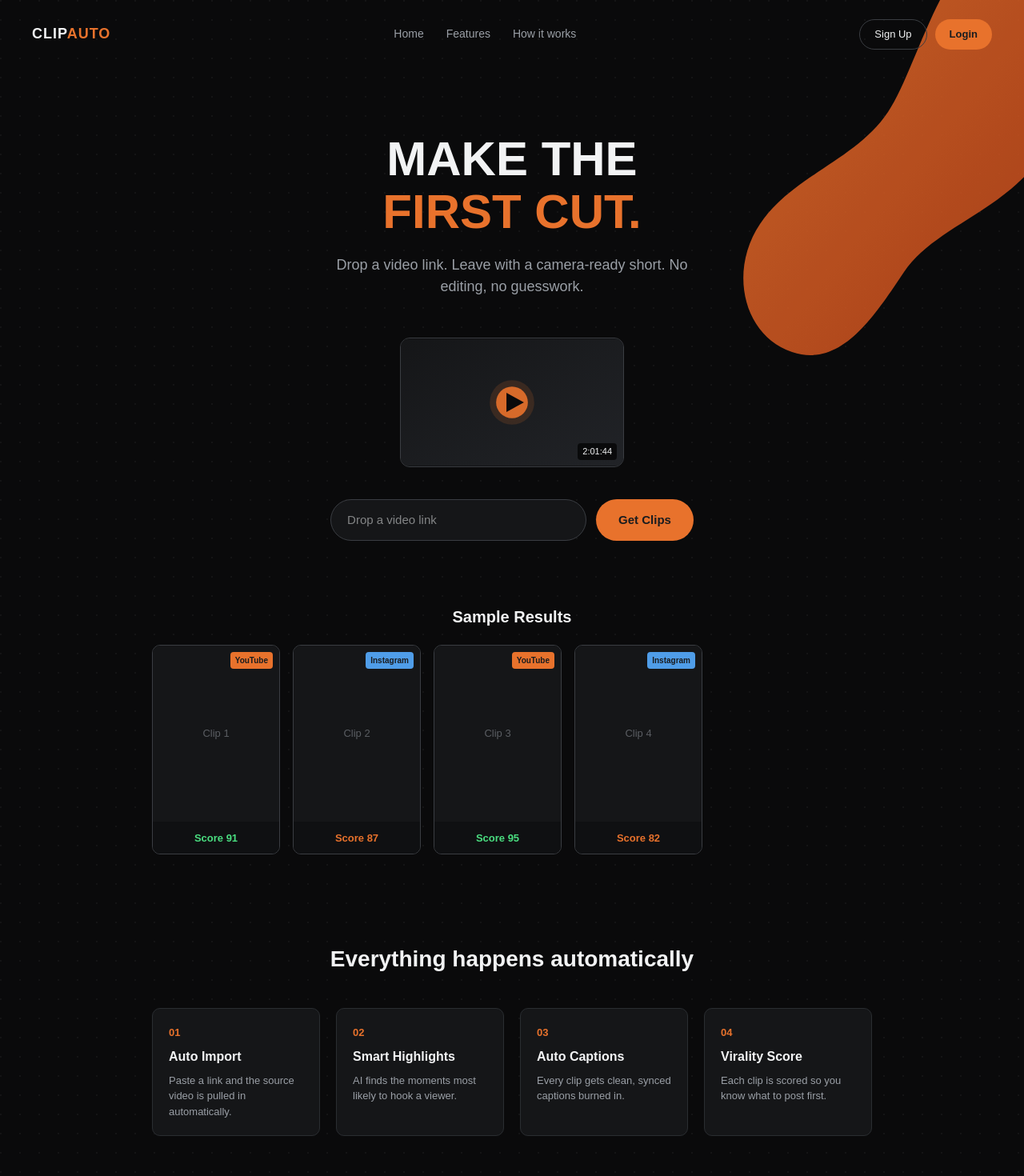
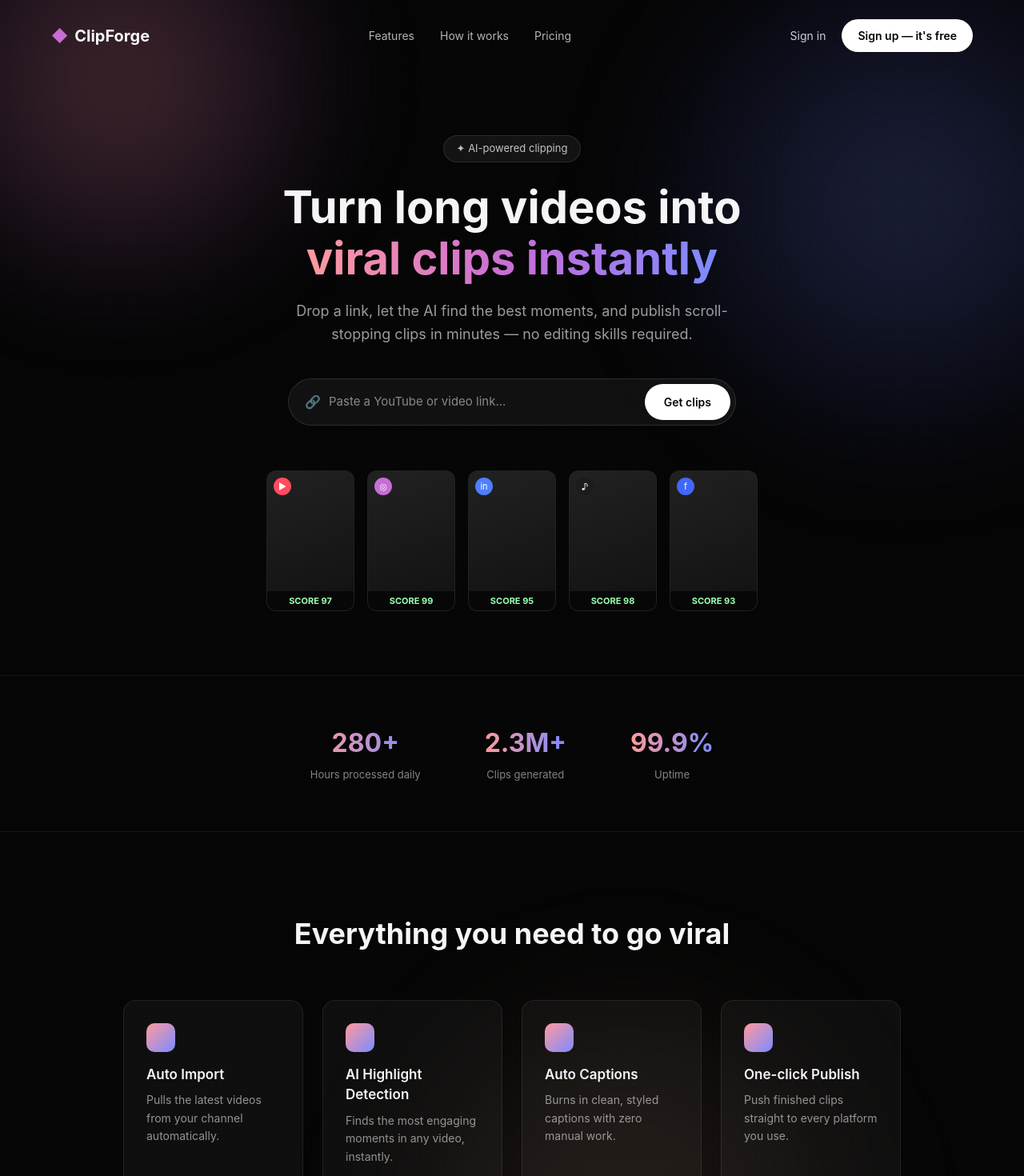
Before and after one commit to epicadi7/Clip-Auto, a Next.js app: page / in a window 1280 px wide. Shown: the top 1470 px of the page at 80% size. Built offline with nearby package versions, Linux system fonts and the light colour scheme.

Commit message:
Update page.js

```diff
--- a/app/page.js
+++ b/app/page.js
@@ -1,322 +1,392 @@
+"use client";
+
+import { useState } from "react";
+
 export default function Home() {
-  const sampleClips = [
-    { title: 'Clip 1', platform: 'YouTube', score: 91, color: '#e8722c' },
-    { title: 'Clip 2', platform: 'Instagram', score: 87, color: '#4f9de8' },
-    { title: 'Clip 3', platform: 'YouTube', score: 95, color: '#e8722c' },
-    { title: 'Clip 4', platform: 'Instagram', score: 82, color: '#4f9de8' },
-  ]
-
-  const features = [
-    { title: 'Auto Import', desc: 'Paste a link and the source video is pulled in automatically.' },
-    { title: 'Smart Highlights', desc: 'AI finds the moments most likely to hook a viewer.' },
-    { title: 'Auto Captions', desc: 'Every clip gets clean, synced captions burned in.' },
-    { title: 'Virality Score', desc: 'Each clip is scored so you know what to post first.' },
-  ]
-
-  const steps = [
-    { num: '01', title: 'Drop a link', desc: 'Paste any long-form video link into the box above.' },
-    { num: '02', title: 'We find the highlights', desc: 'Our AI scans the video and pulls the strongest moments.' },
-    { num: '03', title: 'Get camera-ready clips', desc: 'Captioned, scored, and ready to post in minutes.' },
-  ]
+  const [videoUrl, setVideoUrl] = useState("");
 
   return (
-    <main
-      style={{
-        minHeight: '100vh',
-        backgroundColor: '#0a0a0b',
-        backgroundImage:
-          'radial-gradient(circle at 1px 1px, rgba(255,255,255,0.04) 1px, transparent 0)',
-        backgroundSize: '24px 24px',
-        color: '#f2f3f4',
-        fontFamily: 'Arial, sans-serif',
-        position: 'relative',
-        overflow: 'hidden',
-      }}
-    >
-      {/* NAV BAR */}
-      <nav
-        style={{
-          display: 'flex',
-          justifyContent: 'space-between',
-          alignItems: 'center',
-          padding: '24px 40px',
-          position: 'relative',
-          zIndex: 2,
-        }}
-      >
-        <div style={{ fontWeight: 800, fontSize: '18px', letterSpacing: '1px' }}>
-          CLIP<span style={{ color: '#e8722c' }}>AUTO</span>
+    <div style={styles.page}>
+      {/* Background texture layer */}
+      <div style={styles.bgBlobTopLeft} />
+      <div style={styles.bgBlobTopRight} />
+      <div style={styles.bgBlobBottom} />
+      <div style={styles.grain} />
+
+      {/* Nav */}
+      <nav style={styles.nav}>
+        <div style={styles.logo}>
+          <span style={styles.logoMark}>◆</span> ClipForge
         </div>
-        <div style={{ display: 'flex', gap: '28px', fontSize: '14px', color: '#9a9fa6' }}>
-          <span>Home</span>
-          <span>Features</span>
-          <span>How it works</span>
+        <div style={styles.navLinks}>
+          <a href="#features" style={styles.navLink}>Features</a>
+          <a href="#how" style={styles.navLink}>How it works</a>
+          <a href="#pricing" style={styles.navLink}>Pricing</a>
         </div>
-        <div style={{ display: 'flex', gap: '10px' }}>
-          <button
-            style={{
-              padding: '8px 18px',
-              borderRadius: '20px',
-              border: '1px solid #3a3d42',
-              backgroundColor: 'transparent',
-              color: '#f2f3f4',
-              fontSize: '13px',
-              cursor: 'pointer',
-            }}
-          >
-            Sign Up
-          </button>
-          <button
-            style={{
-              padding: '8px 18px',
-              borderRadius: '20px',
-              border: 'none',
-              backgroundColor: '#e8722c',
-              color: '#1a1c1f',
-              fontWeight: 700,
-              fontSize: '13px',
-              cursor: 'pointer',
-            }}
-          >
-            Login
-          </button>
+        <div style={styles.navActions}>
+          <a href="#" style={styles.signInLink}>Sign in</a>
+          <a href="#" style={styles.ctaButton}>Sign up — it's free</a>
         </div>
       </nav>
 
-      {/* GRADIENT BLOB SHAPE - top right, original abstract SVG */}
-      <svg
-        width="600"
-        height="600"
-        viewBox="0 0 600 600"
-        style={{ position: 'absolute', top: '-100px', right: '-150px', zIndex: 1, opacity: 0.85 }}
-      >
-        <defs>
-          <linearGradient id="blobGrad" x1="0%" y1="0%" x2="100%" y2="100%">
-            <stop offset="0%" stopColor="#e8722c" />
-            <stop offset="100%" stopColor="#c2451a" />
-          </linearGradient>
-        </defs>
-        <path
-          d="M420,60 C480,120 520,200 480,280 C440,360 340,380 300,440 C260,500 220,560 160,540 C100,520 80,440 120,380 C160,320 240,300 280,240 C320,180 360,0 420,60 Z"
-          fill="url(#blobGrad)"
-        />
-      </svg>
-
-      <div style={{ position: 'relative', zIndex: 2, display: 'flex', flexDirection: 'column', alignItems: 'center', padding: '40px 20px 80px' }}>
-        {/* HERO */}
-        <h1 style={{ fontSize: '60px', fontWeight: 800, lineHeight: 1.1, textAlign: 'center', marginTop: '40px' }}>
-          MAKE THE
+      {/* Hero */}
+      <section style={styles.hero}>
+        <div style={styles.badge}>✦ AI-powered clipping</div>
+        <h1 style={styles.heroTitle}>
+          Turn long videos into
           <br />
-          <span style={{ color: '#e8722c' }}>FIRST CUT.</span>
+          <span style={styles.heroTitleGradient}>viral clips instantly</span>
         </h1>
-
-        <p style={{ color: '#9a9fa6', marginTop: '20px', fontSize: '18px', maxWidth: '500px', textAlign: 'center' }}>
-          Drop a video link. Leave with a camera-ready short. No editing, no guesswork.
+        <p style={styles.heroSubtitle}>
+          Drop a link, let the AI find the best moments, and publish
+          scroll-stopping clips in minutes — no editing skills required.
         </p>
 
-        <div
-          style={{
-            marginTop: '50px',
-            position: 'relative',
-            width: '280px',
-            borderRadius: '12px',
-            overflow: 'hidden',
-            border: '1px solid #3a3d42',
-          }}
-        >
-          <svg width="100%" height="160" viewBox="0 0 280 160" xmlns="http://www.w3.org/2000/svg">
-            <defs>
-              <linearGradient id="thumbGrad" x1="0%" y1="0%" x2="100%" y2="100%">
-                <stop offset="0%" stopColor="#151618" />
-                <stop offset="100%" stopColor="#212327" />
-              </linearGradient>
-            </defs>
-            <rect width="280" height="160" fill="url(#thumbGrad)" />
-            <circle cx="140" cy="80" r="28" fill="#e8722c" opacity="0.15" />
-            <circle cx="140" cy="80" r="20" fill="#e8722c" opacity="0.9" />
-            <path d="M133 68 L133 92 L155 80 Z" fill="#0a0a0b" />
-          </svg>
-          <span
-            style={{
-              position: 'absolute',
-              bottom: '8px',
-              right: '8px',
-              backgroundColor: 'rgba(0,0,0,0.7)',
-              color: '#f2f3f4',
-              fontSize: '11px',
-              padding: '2px 6px',
-              borderRadius: '4px',
-            }}
-          >
-            2:01:44
-          </span>
+        <div style={styles.inputRow}>
+          <span style={styles.linkIcon}>🔗</span>
+          <input
+            style={styles.input}
+            placeholder="Paste a YouTube or video link..."
+            value={videoUrl}
+            onChange={(e) => setVideoUrl(e.target.value)}
+          />
+          <button style={styles.getClipsButton}>Get clips</button>
         </div>
 
-        <div style={{ marginTop: '40px', display: 'flex', gap: '12px' }}>
-          <input
-            type="text"
-            placeholder="Drop a video link"
-            style={{
-              padding: '14px 20px',
-              borderRadius: '30px',
-              border: '1px solid #3a3d42',
-              backgroundColor: '#151618',
-              color: '#f2f3f4',
-              width: '320px',
-              fontSize: '15px',
-            }}
-          />
-          <button
-            style={{
-              padding: '14px 28px',
-              borderRadius: '30px',
-              border: 'none',
-              backgroundColor: '#e8722c',
-              color: '#1a1c1f',
-              fontWeight: 700,
-              cursor: 'pointer',
-              fontSize: '15px',
-            }}
-          >
-            Get Clips
-          </button>
-        </div>
-
-        {/* SAMPLE RESULTS */}
-        <div style={{ marginTop: '80px', width: '100%', maxWidth: '900px' }}>
-          <h2 style={{ fontSize: '20px', fontWeight: 700, marginBottom: '20px', textAlign: 'center' }}>
-            Sample Results
-          </h2>
-          <div style={{ display: 'flex', gap: '16px', overflowX: 'auto', paddingBottom: '10px' }}>
-            {sampleClips.map((clip, i) => (
-              <div
-                key={i}
-                style={{
-                  minWidth: '160px',
-                  borderRadius: '10px',
-                  overflow: 'hidden',
-                  border: '1px solid #3a3d42',
-                  flexShrink: 0,
-                }}
-              >
+        {/* Sample clip cards */}
+        <div style={styles.clipRow}>
+          {[
+            { platform: "▶", score: 97, color: "#ff4d5e" },
+            { platform: "◎", score: 99, color: "#c86dd7" },
+            { platform: "in", score: 95, color: "#4d7fff" },
+            { platform: "♪", score: 98, color: "#1c1c1c" },
+            { platform: "f", score: 93, color: "#4267ff" },
+          ].map((clip, i) => (
+            <div key={i} style={styles.clipCard}>
+              <div style={styles.clipThumb}>
                 <div
                   style={{
-                    position: 'relative',
-                    width: '100%',
-                    height: '220px',
-                    backgroundColor: '#151618',
-                    display: 'flex',
-                    alignItems: 'center',
-                    justifyContent: 'center',
-                    color: '#5a5d62',
-                    fontSize: '13px',
+                    ...styles.platformDot,
+                    background: clip.color,
                   }}
                 >
-                  {clip.title}
-                  <span
-                    style={{
-                      position: 'absolute',
-                      top: '8px',
-                      right: '8px',
-                      backgroundColor: clip.color,
-                      color: '#1a1c1f',
-                      fontSize: '10px',
-                      fontWeight: 700,
-                      padding: '3px 6px',
-                      borderRadius: '4px',
-                    }}
-                  >
-                    {clip.platform}
-                  </span>
-                </div>
-                <div style={{ padding: '8px', backgroundColor: '#0f1012', textAlign: 'center' }}>
-                  <span
-                    style={{
-                      fontSize: '13px',
-                      fontWeight: 700,
-                      color: clip.score >= 90 ? '#4ade80' : '#e8722c',
-                    }}
-                  >
-                    Score {clip.score}
-                  </span>
+                  {clip.platform}
                 </div>
               </div>
-            ))}
-          </div>
+              <div style={styles.scoreBadge}>SCORE {clip.score}</div>
+            </div>
+          ))}
         </div>
+      </section>
 
-        {/* FEATURES GRID */}
-        <div style={{ marginTop: '100px', width: '100%', maxWidth: '900px' }}>
-          <h2 style={{ fontSize: '28px', fontWeight: 800, textAlign: 'center', marginBottom: '40px' }}>
-            Everything happens automatically
-          </h2>
-          <div style={{ display: 'grid', gridTemplateColumns: 'repeat(auto-fit, minmax(190px, 1fr))', gap: '20px' }}>
-            {features.map((f, i) => (
-              <div
-                key={i}
-                style={{
-                  backgroundColor: '#151618',
-                  border: '1px solid #2a2d31',
-                  borderRadius: '10px',
-                  padding: '20px',
-                }}
-              >
-                <div style={{ color: '#e8722c', fontSize: '13px', fontWeight: 700, marginBottom: '8px' }}>
-                  0{i + 1}
-                </div>
-                <h3 style={{ fontSize: '16px', fontWeight: 700, marginBottom: '8px' }}>{f.title}</h3>
-                <p style={{ color: '#9a9fa6', fontSize: '13px', lineHeight: 1.5 }}>{f.desc}</p>
-              </div>
-            ))}
-          </div>
+      {/* Stats strip */}
+      <section style={styles.statsSection}>
+        <div style={styles.statCard}>
+          <div style={styles.statNumber}>280+</div>
+          <div style={styles.statLabel}>Hours processed daily</div>
         </div>
+        <div style={styles.statCard}>
+          <div style={styles.statNumber}>2.3M+</div>
+          <div style={styles.statLabel}>Clips generated</div>
+        </div>
+        <div style={styles.statCard}>
+          <div style={styles.statNumber}>99.9%</div>
+          <div style={styles.statLabel}>Uptime</div>
+        </div>
+      </section>
 
-        {/* HOW IT WORKS */}
-        <div style={{ marginTop: '100px', width: '100%', maxWidth: '700px' }}>
-          <h2 style={{ fontSize: '28px', fontWeight: 800, textAlign: 'center', marginBottom: '40px' }}>
-            How it works
-          </h2>
-          <div style={{ display: 'flex', flexDirection: 'column', gap: '24px' }}>
-            {steps.map((s, i) => (
-              <div key={i} style={{ display: 'flex', gap: '16px', alignItems: 'flex-start' }}>
-                <div style={{ color: '#e8722c', fontSize: '24px', fontWeight: 800, minWidth: '48px' }}>
-                  {s.num}
-                </div>
-                <div>
-                  <h3 style={{ fontSize: '17px', fontWeight: 700, marginBottom: '4px' }}>{s.title}</h3>
-                  <p style={{ color: '#9a9fa6', fontSize: '14px' }}>{s.desc}</p>
-                </div>
-              </div>
-            ))}
-          </div>
+      {/* Features */}
+      <section id="features" style={styles.features}>
+        <h2 style={styles.sectionTitle}>Everything you need to go viral</h2>
+        <div style={styles.featureGrid}>
+          {[
+            { title: "Auto Import", desc: "Pulls the latest videos from your channel automatically." },
+            { title: "AI Highlight Detection", desc: "Finds the most engaging moments in any video, instantly." },
+            { title: "Auto Captions", desc: "Burns in clean, styled captions with zero manual work." },
+            { title: "One-click Publish", desc: "Push finished clips straight to every platform you use." },
+          ].map((f, i) => (
+            <div key={i} style={styles.featureCard}>
+              <div style={styles.featureIcon} />
+              <h3 style={styles.featureTitle}>{f.title}</h3>
+              <p style={styles.featureDesc}>{f.desc}</p>
+            </div>
+          ))}
         </div>
+      </section>
 
-        {/* TESTIMONIALS - placeholder until real users exist */}
-        <div style={{ marginTop: '100px', width: '100%', maxWidth: '700px', textAlign: 'center' }}>
-          <h2 style={{ fontSize: '28px', fontWeight: 800, marginBottom: '16px' }}>
-            What creators say
-          </h2>
-          <p style={{ color: '#5a5d62', fontSize: '13px', marginBottom: '30px' }}>
-            Real reviews will appear here once ClipAuto has its first users.
-          </p>
-          <div
-            style={{
-              backgroundColor: '#151618',
-              border: '1px dashed #2a2d31',
-              borderRadius: '10px',
-              padding: '30px',
-              color: '#5a5d62',
-              fontSize: '14px',
-            }}
-          >
-            Your first testimonial could go here.
-          </div>
-        </div>
+      {/* Footer */}
+      <footer style={styles.footer}>
+        <span>© 2026 ClipForge. All rights reserved.</span>
+      </footer>
+    </div>
+  );
+}
 
-        <footer style={{ marginTop: '80px', color: '#5a5d62', fontSize: '13px' }}>
-          Built by Adi Mule
-        </footer>
-      </div>
-    </main>
-  )
-}
+const styles = {
+  page: {
+    position: "relative",
+    minHeight: "100vh",
+    background: "#050505",
+    color: "#f5f5f7",
+    fontFamily:
+      "'Inter', -apple-system, BlinkMacSystemFont, 'Segoe UI', sans-serif",
+    overflow: "hidden",
+  },
+  bgBlobTopLeft: {
+    position: "absolute",
+    top: "-200px",
+    left: "-150px",
+    width: "600px",
+    height: "600px",
+    background:
+      "radial-gradient(circle, rgba(255,140,160,0.25) 0%, rgba(200,109,215,0.12) 45%, transparent 70%)",
+    filter: "blur(60px)",
+    pointerEvents: "none",
+  },
+  bgBlobTopRight: {
+    position: "absolute",
+    top: "-100px",
+    right: "-200px",
+    width: "700px",
+    height: "700px",
+    background:
+      "radial-gradient(circle, rgba(120,140,255,0.22) 0%, rgba(80,100,255,0.1) 45%, transparent 70%)",
+    filter: "blur(70px)",
+    pointerEvents: "none",
+  },
+  bgBlobBottom: {
+    position: "absolute",
+    bottom: "-250px",
+    left: "30%",
+    width: "800px",
+    height: "800px",
+    background:
+      "radial-gradient(circle, rgba(255,180,140,0.12) 0%, transparent 60%)",
+    filter: "blur(80px)",
+    pointerEvents: "none",
+  },
+  grain: {
+    position: "absolute",
+    inset: 0,
+    backgroundImage:
+      "radial-gradient(rgba(255,255,255,0.025) 1px, transparent 1px)",
+    backgroundSize: "3px 3px",
+    pointerEvents: "none",
+  },
+  nav: {
+    position: "relative",
+    zIndex: 2,
+    display: "flex",
+    alignItems: "center",
+    justifyContent: "space-between",
+    padding: "24px 64px",
+  },
+  logo: {
+    fontSize: "20px",
+    fontWeight: 700,
+    display: "flex",
+    alignItems: "center",
+    gap: "8px",
+  },
+  logoMark: { color: "#c86dd7" },
+  navLinks: { display: "flex", gap: "32px" },
+  navLink: {
+    color: "rgba(255,255,255,0.7)",
+    textDecoration: "none",
+    fontSize: "14px",
+  },
+  navActions: { display: "flex", alignItems: "center", gap: "20px" },
+  signInLink: {
+    color: "rgba(255,255,255,0.8)",
+    textDecoration: "none",
+    fontSize: "14px",
+  },
+  ctaButton: {
+    background: "#fff",
+    color: "#050505",
+    padding: "10px 20px",
+    borderRadius: "999px",
+    fontSize: "14px",
+    fontWeight: 600,
+    textDecoration: "none",
+  },
+  hero: {
+    position: "relative",
+    zIndex: 2,
+    textAlign: "center",
+    padding: "80px 24px 40px",
+    maxWidth: "900px",
+    margin: "0 auto",
+  },
+  badge: {
+    display: "inline-block",
+    padding: "6px 16px",
+    borderRadius: "999px",
+    background: "rgba(255,255,255,0.06)",
+    border: "1px solid rgba(255,255,255,0.1)",
+    fontSize: "13px",
+    color: "rgba(255,255,255,0.75)",
+    marginBottom: "24px",
+  },
+  heroTitle: {
+    fontSize: "56px",
+    fontWeight: 700,
+    lineHeight: 1.15,
+    margin: "0 0 20px",
+  },
+  heroTitleGradient: {
+    background:
+      "linear-gradient(90deg, #ff9a9e 0%, #c86dd7 50%, #7d8bff 100%)",
+    WebkitBackgroundClip: "text",
+    WebkitTextFillColor: "transparent",
+  },
+  heroSubtitle: {
+    fontSize: "18px",
+    color: "rgba(255,255,255,0.6)",
+    maxWidth: "560px",
+    margin: "0 auto 40px",
+    lineHeight: 1.6,
+  },
+  inputRow: {
+    display: "flex",
+    alignItems: "center",
+    background: "rgba(255,255,255,0.05)",
+    border: "1px solid rgba(255,255,255,0.12)",
+    borderRadius: "999px",
+    padding: "6px 6px 6px 20px",
+    maxWidth: "560px",
+    margin: "0 auto 56px",
+    backdropFilter: "blur(20px)",
+  },
+  linkIcon: { marginRight: "10px", opacity: 0.6 },
+  input: {
+    flex: 1,
+    background: "transparent",
+    border: "none",
+    outline: "none",
+    color: "#fff",
+    fontSize: "15px",
+    padding: "10px 0",
+  },
+  getClipsButton: {
+    background: "#fff",
+    color: "#050505",
+    border: "none",
+    borderRadius: "999px",
+    padding: "12px 24px",
+    fontWeight: 600,
+    fontSize: "14px",
+    cursor: "pointer",
+  },
+  clipRow: {
+    display: "flex",
+    justifyContent: "center",
+    gap: "16px",
+    flexWrap: "wrap",
+  },
+  clipCard: {
+    width: "110px",
+    borderRadius: "12px",
+    overflow: "hidden",
+    background: "rgba(255,255,255,0.04)",
+    border: "1px solid rgba(255,255,255,0.08)",
+  },
+  clipThumb: {
+    height: "150px",
+    background:
+      "linear-gradient(160deg, rgba(255,255,255,0.08), rgba(255,255,255,0.02))",
+    display: "flex",
+    alignItems: "flex-start",
+    justifyContent: "flex-start",
+    padding: "8px",
+  },
+  platformDot: {
+    width: "22px",
+    height: "22px",
+    borderRadius: "50%",
+    display: "flex",
+    alignItems: "center",
+    justifyContent: "center",
+    fontSize: "11px",
+    color: "#fff",
+  },
+  scoreBadge: {
+    fontSize: "11px",
+    fontWeight: 700,
+    color: "#9dffb0",
+    background: "rgba(0,0,0,0.5)",
+    padding: "4px 0",
+    textAlign: "center",
+  },
+  statsSection: {
+    position: "relative",
+    zIndex: 2,
+    display: "flex",
+    justifyContent: "center",
+    gap: "80px",
+    padding: "60px 24px",
+    borderTop: "1px solid rgba(255,255,255,0.06)",
+    borderBottom: "1px solid rgba(255,255,255,0.06)",
+    marginTop: "40px",
+  },
+  statCard: { textAlign: "center" },
+  statNumber: {
+    fontSize: "32px",
+    fontWeight: 700,
+    background: "linear-gradient(90deg, #ff9a9e, #7d8bff)",
+    WebkitBackgroundClip: "text",
+    WebkitTextFillColor: "transparent",
+  },
+  statLabel: {
+    fontSize: "13px",
+    color: "rgba(255,255,255,0.5)",
+    marginTop: "6px",
+  },
+  features: {
+    position: "relative",
+    zIndex: 2,
+    padding: "100px 64px",
+    maxWidth: "1100px",
+    margin: "0 auto",
+  },
+  sectionTitle: {
+    textAlign: "center",
+    fontSize: "36px",
+    fontWeight: 700,
+    marginBottom: "56px",
+  },
+  featureGrid: {
+    display: "grid",
+    gridTemplateColumns: "repeat(auto-fit, minmax(220px, 1fr))",
+    gap: "24px",
+  },
+  featureCard: {
+    background: "rgba(255,255,255,0.04)",
+    border: "1px solid rgba(255,255,255,0.08)",
+    borderRadius: "16px",
+    padding: "28px",
+  },
+  featureIcon: {
+    width: "36px",
+    height: "36px",
+    borderRadius: "10px",
+    background: "linear-gradient(135deg, #ff9a9e, #7d8bff)",
+    marginBottom: "16px",
+  },
+  featureTitle: { fontSize: "17px", fontWeight: 600, margin: "0 0 8px" },
+  featureDesc: {
+    fontSize: "14px",
+    color: "rgba(255,255,255,0.55)",
+    lineHeight: 1.6,
+    margin: 0,
+  },
+  footer: {
+    position: "relative",
+    zIndex: 2,
+    textAlign: "center",
+    padding: "32px",
+    color: "rgba(255,255,255,0.4)",
+    fontSize: "13px",
+    borderTop: "1px solid rgba(255,255,255,0.06)",
+  },
+};
```
